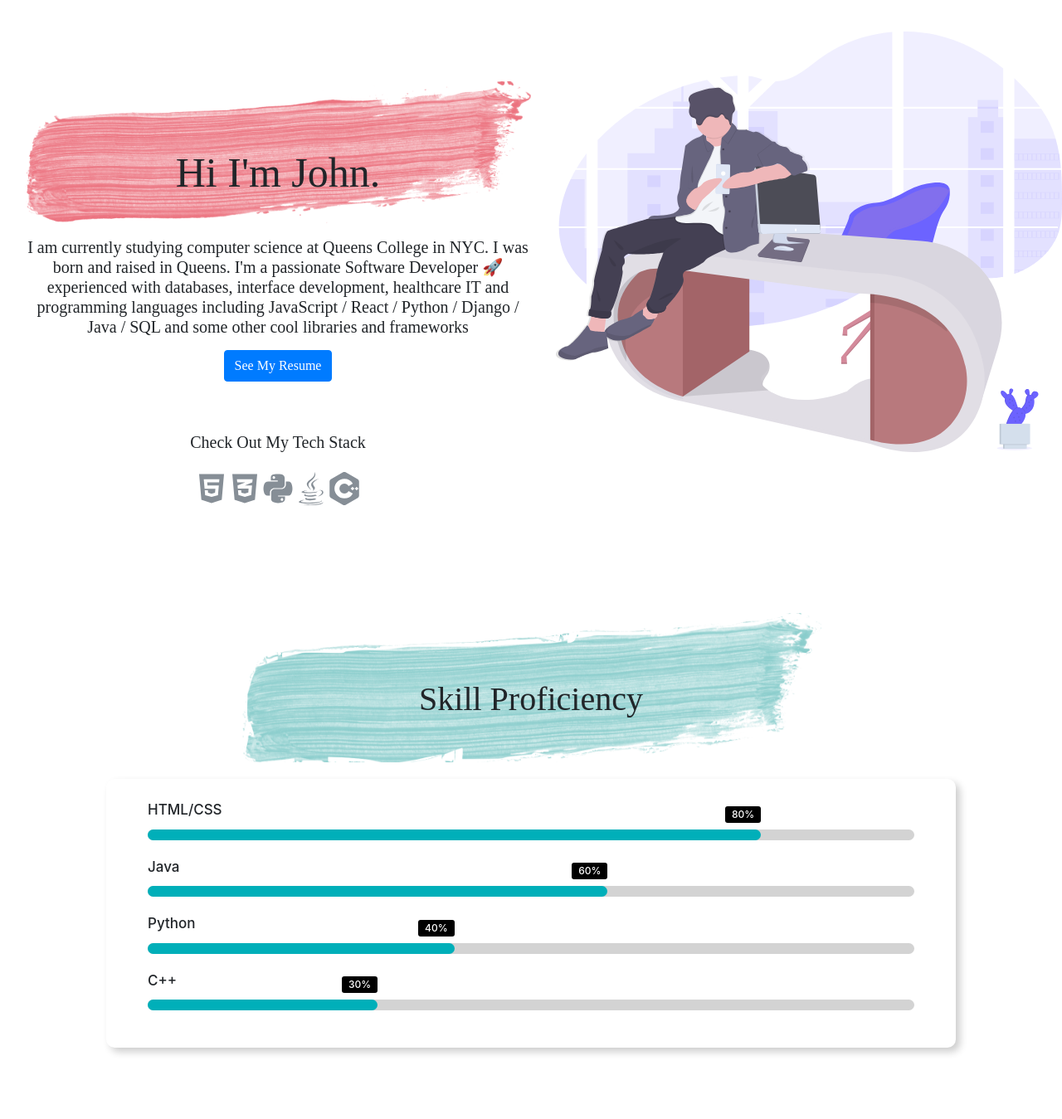
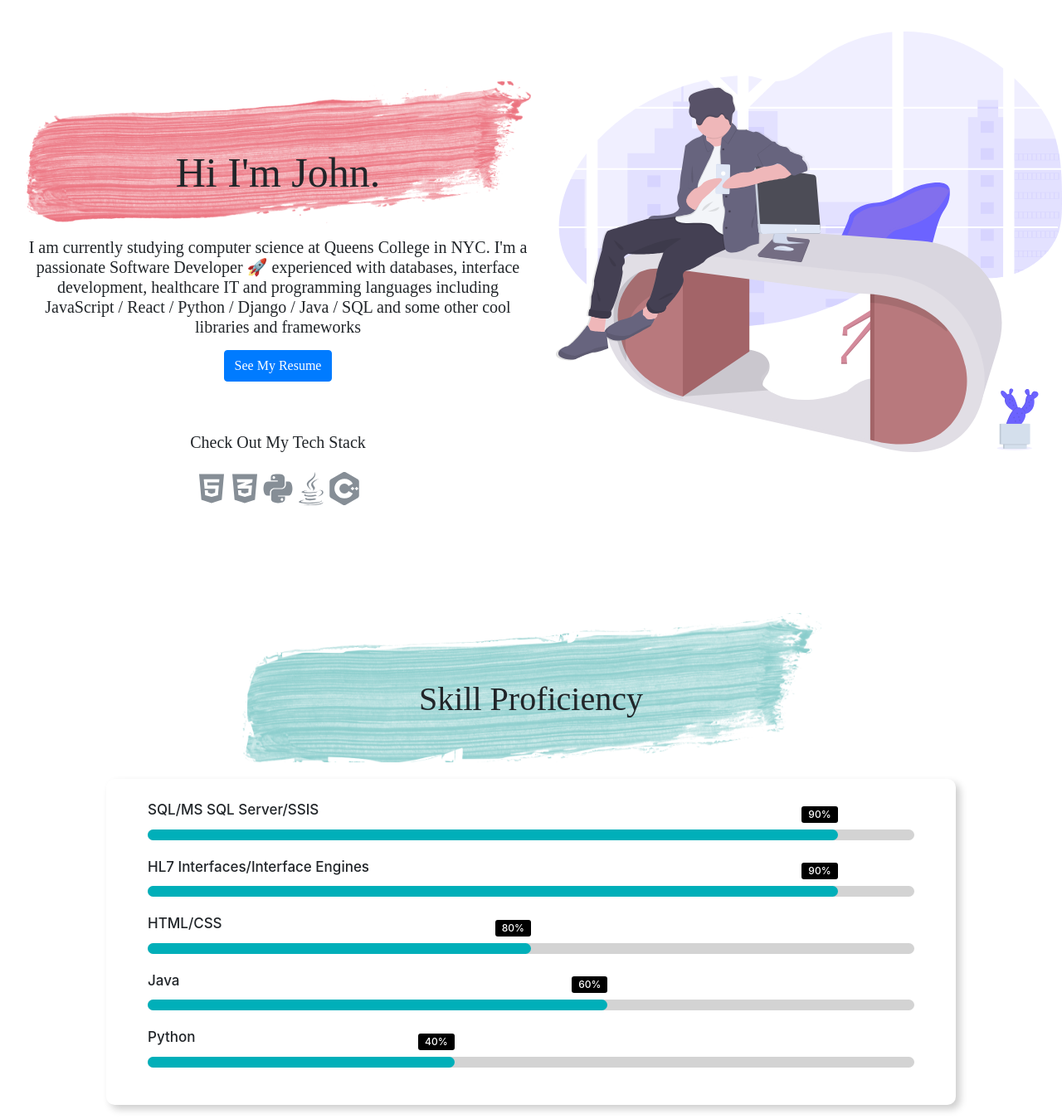
Before and after one commit to jvaradi-qc/portfolio-react-project, a React (Create React App) app: page / in a window 1280 px wide. Shown: the part 752-2101 px from the top of the page at 83% size. Built offline with nearby package versions, Linux system fonts and the light colour scheme; a web font is replaced by a local one.

Commit message:
updated skills.js, skills.css to add relevant skills

```diff
--- a/src/AboutMe/aboutMe.js
+++ b/src/AboutMe/aboutMe.js
@@ -15,9 +15,9 @@ class AboutMe extends Component {
           <div className="short-bio-text">
             <h1>Hi I'm John.</h1>
             <p>
-              I am currently studying computer science at Queens College in NYC. I was born and
-              raised in Queens. I'm a passionate Software Developer 🚀
-              experienced with databases, interface development, healthcare IT and programming languages
+              I am currently studying computer science at Queens College in NYC.
+              I'm a passionate Software Developer 🚀 experienced with databases, interface development,
+              healthcare IT and programming languages
               including JavaScript / React / Python / Django / Java / SQL and some
               other cool libraries and frameworks
             </p>
--- a/src/Skills/skills.css
+++ b/src/Skills/skills.css
@@ -25,8 +25,16 @@
   overflow: visible;
 }
 
+.progress-bar.sql span {
+  width: 90%;
+}
+
+.progress-bar.progress-bar.interfaceEngines span {
+  width: 90%;
+}
+
 .progress-bar.web span {
-  width: 80%;
+  width: 50%;
 }
 
 .progress-bar.java span {
@@ -35,10 +43,6 @@
 
 .progress-bar.python span {
   width: 40%;
-}
-
-.progress-bar.cplusplus span {
-  width: 30%;
 }
 
 .skills {
@@ -116,6 +120,14 @@
   border-radius: 3px;
 }
 
+.bar .progress-bar.sql span::after {
+  content: "90%";
+}
+
+.bar .progress-bar.interfaceEngines span::after {
+  content: "90%";
+}
+
 .bar .progress-bar.web span::after {
   content: "80%";
 }
@@ -127,7 +139,3 @@
 .bar .progress-bar.python span::after {
   content: "40%";
 }
-
-.bar .progress-bar.cplusplus span::after {
-  content: "30%";
-}
--- a/src/Skills/skills.js
+++ b/src/Skills/skills.js
@@ -9,6 +9,22 @@ class Skills extends Component {
           <h1>Skill Proficiency</h1>
         </div>
         <div className="skills-section">
+        <div className="bar">
+            <div className="info">
+              <span>SQL/MS SQL Server/SSIS</span>
+            </div>
+            <div className="progress-bar sql">
+              <span></span>
+            </div>
+          </div>
+          <div className="bar">
+            <div className="info">
+              <span>HL7 Interfaces/Interface Engines</span>
+            </div>
+            <div className="progress-bar interfaceEngines">
+              <span></span>
+            </div>
+          </div>
           <div className="bar">
             <div className="info">
               <span>HTML/CSS</span>
@@ -33,14 +49,6 @@ class Skills extends Component {
               <span></span>
             </div>
           </div>
-          <div className="bar">
-            <div className="info">
-              <span>C++</span>
-            </div>
-            <div className="progress-bar cplusplus">
-              <span></span>
-            </div>
-          </div>
         </div>
       </div>
     );
```
Also changed, not shown: 1 other file (tests, documents, lock files or other folders).
